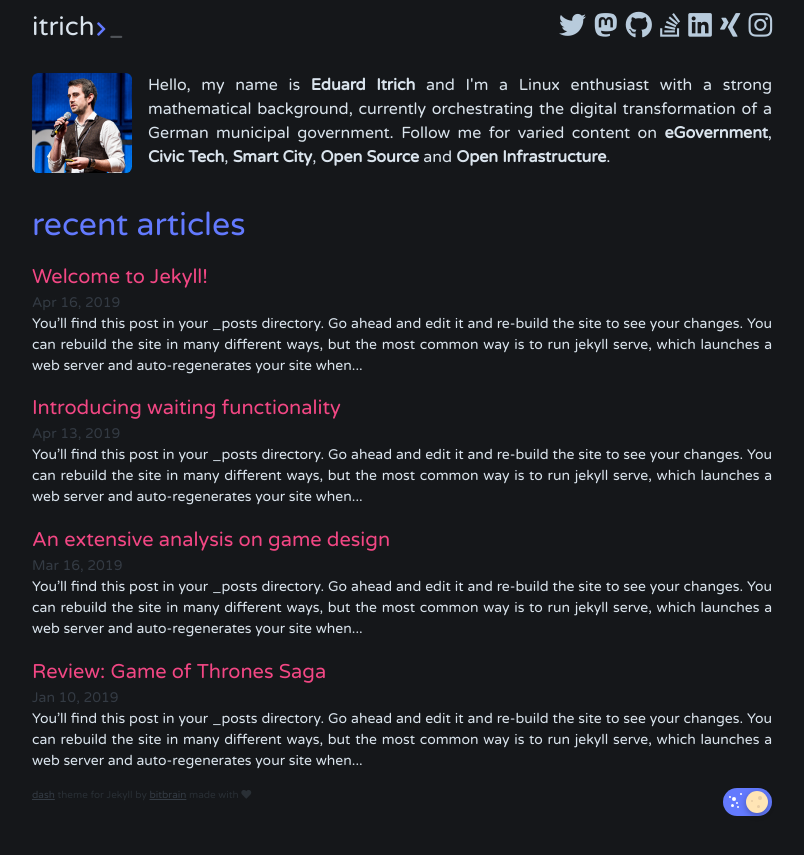
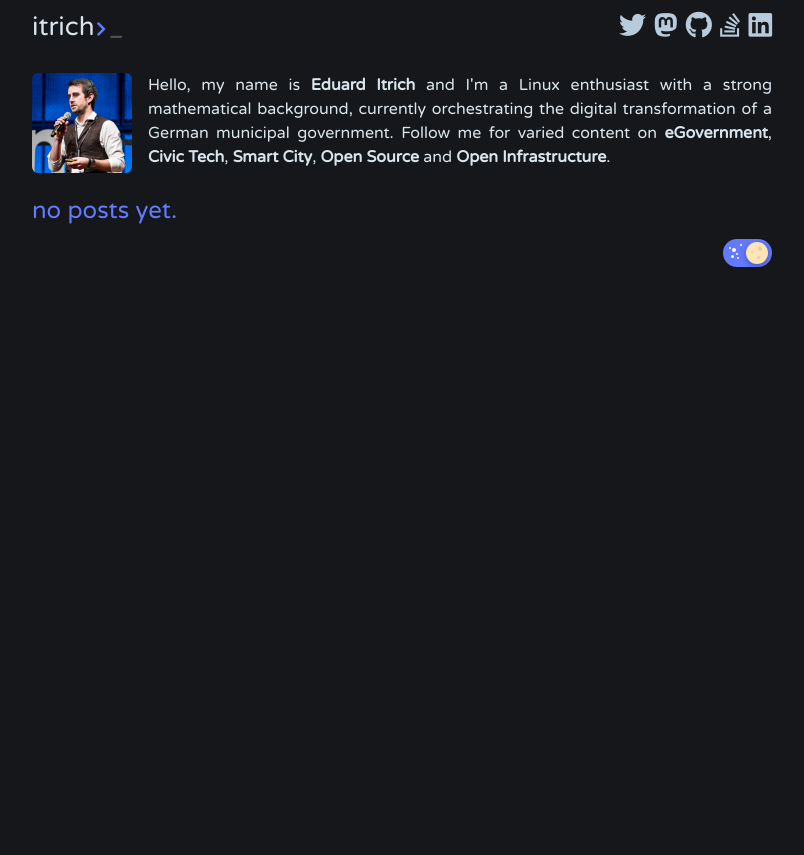
Before and after one commit to itrich/blog, a Jekyll site: the page built from index.html, in a window 1280 px wide. Shown: the top 855 px of the page, without its empty margins (238-1042 px from the left). Built offline with Jekyll 4.4.1, drawn with Linux system fonts in a browser that asks for light colours; the list of posts is cut into pages by our own code.

Commit message:
Various changes

````diff
--- a/_config.yml
+++ b/_config.yml
@@ -8,7 +8,7 @@ description: > # this means to ignore newlines until "show_exerpts:"
 show_excerpts: true # set to true to show excerpts on the homepage
 
 paginate: 10
-paginate_path: "/blog/page:num/"
+paginate_path: "/page:num/"
 
 tag_permalink_style: pretty
 tag_page_layout: tag_page
@@ -40,12 +40,6 @@ dash:
     - url: https://www.linkedin.com/in/eduard-itrich/
       icon: linkedin
       color: indigo
-    - url: https://www.xing.com/profile/Eduard_Itrich/cv
-      icon: xing
-      color: teal
-    - url: https://www.instagram.com/eduarditrich/
-      icon: instagram
-      color: blue
 
   show_author: true
 
@@ -62,4 +56,4 @@ plugins:
 #avatar_source: github
 #github_username: itrich
 avatar_source: local
-avatar_path: /blog/assets/avatar.png
+avatar_path: /assets/avatar.png
--- a/_includes/footer.html
+++ b/_includes/footer.html
@@ -1,7 +1,5 @@
 <footer class="site-footer">
   <div class="wrapper">
-    <div class="credits"><a href="https://github.com/bitbrain/jekyll-dash">dash</a> theme for Jekyll by <a href="https://github.com/bitbrain">bitbrain</a> made with <i class="fas fa-heart"></i>
       {%- include theme-toggle.html -%}
-    </div>
   </div>
 </footer>
--- a/_includes/tagcloud.html
+++ b/_includes/tagcloud.html
@@ -2,7 +2,7 @@
 {% if site.plugins contains "jekyll/tagging" %}
 {% assign size = site | tag_cloud | size %}
   {% if size != 0 %}
-  <h2>all tags</h2>
+  <h1>all tags</h1>
   <div class="tag-cloud">{{ site | tag_cloud }}</div>
   {% endif %}
 {% endif %}
--- a/_layouts/home.html
+++ b/_layouts/home.html
@@ -20,8 +20,8 @@ layout: default
                 {% endfor %}
             </div>
             {% endif %}
-            {% if site.date_format %}
-              {{ post.date | date: site.date_format }}
+            {% if site.dash.date_format %}
+              {{ post.date | date: site.dash.date_format }}
             {% else %}
               {{ post.date | date: "%b %-d, %Y" }}
             {% endif %}
--- a/_layouts/tag_page.html
+++ b/_layouts/tag_page.html
@@ -20,8 +20,8 @@ layout: default
               <a class="tag" href="/tag/{{ tag }}/">{{ tag }}</a>
               {% endfor %}
           </div>
-          {% if site.date_format %}
-            {{ post.date | date: site.date_format }}
+          {% if site.dash.date_format %}
+            {{ post.date | date: site.dash.date_format }}
           {% else %}
             {{ post.date | date: "%b %-d, %Y" }}
           {% endif %}
--- a/_posts/2019-01-10-review-game-of-thrones.md
+++ /dev/null
@@ -1,24 +0,0 @@
----
-layout: post
-title:  "Review: Game of Thrones Saga"
-tags: got review
----
-You’ll find this post in your `_posts` directory. Go ahead and edit it and re-build the site to see your changes. You can rebuild the site in many different ways, but the most common way is to run `jekyll serve`, which launches a web server and auto-regenerates your site when a file is updated.
-
-To add new posts, simply add a file in the `_posts` directory that follows the convention `YYYY-MM-DD-name-of-post.ext` and includes the necessary front matter. Take a look at the source for this post to get an idea about how it works.
-
-Jekyll also offers powerful support for code snippets:
-
-{% highlight ruby %}
-def print_hi(name)
-  puts "Hi, #{name}"
-end
-print_hi('Tom')
-#=> prints 'Hi, Tom' to STDOUT.
-{% endhighlight %}
-
-Check out the [Jekyll docs][jekyll-docs] for more info on how to get the most out of Jekyll. File all bugs/feature requests at [Jekyll’s GitHub repo][jekyll-gh]. If you have questions, you can ask them on [Jekyll Talk][jekyll-talk].
-
-[jekyll-docs]: https://jekyllrb.com/docs/home
-[jekyll-gh]:   https://github.com/jekyll/jekyll
-[jekyll-talk]: https://talk.jekyllrb.com/
--- a/_posts/2019-03-16-analysis-of-design.md
+++ /dev/null
@@ -1,24 +0,0 @@
----
-layout: post
-title:  "An extensive analysis on game design"
-tags: analysis design
----
-You’ll find this post in your `_posts` directory. Go ahead and edit it and re-build the site to see your changes. You can rebuild the site in many different ways, but the most common way is to run `jekyll serve`, which launches a web server and auto-regenerates your site when a file is updated.
-
-To add new posts, simply add a file in the `_posts` directory that follows the convention `YYYY-MM-DD-name-of-post.ext` and includes the necessary front matter. Take a look at the source for this post to get an idea about how it works.
-
-Jekyll also offers powerful support for code snippets:
-
-{% highlight ruby %}
-def print_hi(name)
-  puts "Hi, #{name}"
-end
-print_hi('Tom')
-#=> prints 'Hi, Tom' to STDOUT.
-{% endhighlight %}
-
-Check out the [Jekyll docs][jekyll-docs] for more info on how to get the most out of Jekyll. File all bugs/feature requests at [Jekyll’s GitHub repo][jekyll-gh]. If you have questions, you can ask them on [Jekyll Talk][jekyll-talk].
-
-[jekyll-docs]: https://jekyllrb.com/docs/home
-[jekyll-gh]:   https://github.com/jekyll/jekyll
-[jekyll-talk]: https://talk.jekyllrb.com/
--- a/_posts/2019-04-13-introduction-to-waiting.md
+++ /dev/null
@@ -1,24 +0,0 @@
----
-layout: post
-title:  "Introducing waiting functionality"
-tags: introduction tutorial
----
-You’ll find this post in your `_posts` directory. Go ahead and edit it and re-build the site to see your changes. You can rebuild the site in many different ways, but the most common way is to run `jekyll serve`, which launches a web server and auto-regenerates your site when a file is updated.
-
-To add new posts, simply add a file in the `_posts` directory that follows the convention `YYYY-MM-DD-name-of-post.ext` and includes the necessary front matter. Take a look at the source for this post to get an idea about how it works.
-
-Jekyll also offers powerful support for code snippets:
-
-{% highlight ruby %}
-def print_hi(name)
-  puts "Hi, #{name}"
-end
-print_hi('Tom')
-#=> prints 'Hi, Tom' to STDOUT.
-{% endhighlight %}
-
-Check out the [Jekyll docs][jekyll-docs] for more info on how to get the most out of Jekyll. File all bugs/feature requests at [Jekyll’s GitHub repo][jekyll-gh]. If you have questions, you can ask them on [Jekyll Talk][jekyll-talk].
-
-[jekyll-docs]: https://jekyllrb.com/docs/home
-[jekyll-gh]:   https://github.com/jekyll/jekyll
-[jekyll-talk]: https://talk.jekyllrb.com/
--- a/_posts/2019-04-16-welcome-to-jekyll2.md
+++ /dev/null
@@ -1,52 +0,0 @@
----
-layout: post
-title:  "Welcome to Jekyll!"
-description: this article explains something and gives a brief introduction.
-tags: welcome introduction
----
-You’ll find this post in your `_posts` directory. Go ahead and edit it and re-build the site to see your changes. You can rebuild the site in many different ways, but the most common way is to run `jekyll serve`, which launches a web server and auto-regenerates your site when a file is updated.
-
-To add new posts, simply add a file in the `_posts` directory that follows the convention `YYYY-MM-DD-name-of-post.ext` and includes the necessary front matter. Take a look at the source for this post to get an idea about how it works.
-
-> "This is a quote which should be followed"
-> Also I think this sentence is quite long.
-> more quote text to come
->   - Chris Wayne
-
-However, these are bulletpoints:
-
-* To add new posts, simply add a file in the `_posts` directory that follows the convention `YYYY-MM-DD-name-of-post.ext` and includes the necessary front matter. Take a look at the source for this post to get an idea about how it works.
-* another point
-* that's it
-
-However, these entries should not be styled:
-
-1. an entry
-2. another entry
-3. that's another entry
-
-<video preload="auto" poster="https://pbs.twimg.com/tweet_video_thumb/D5aj3tfW0AIiSxo.jpg" src="https://video.twimg.com/tweet_video/D5aj3tfW0AIiSxo.mp4" type="video/mp4" autoplay controls></video>
-
-Jekyll also offers powerful support for code snippets:
-
-```ruby
-def print_hi(name)
-  puts "Hi, #{name}"
-end
-print_hi('Tom')
-#=> prints 'Hi, Tom' to STDOUT.
-```
-
-# An interesting fact on the economy of modern America
-
-Pictures look like this:
-
-![image](https://picsum.photos/200)
-
-Check out the [Jekyll docs][jekyll-docs] for more info on how to get the most out of Jekyll. File all bugs/feature requests at [Jekyll’s GitHub repo][jekyll-gh]. If you have questions, you can ask them on [Jekyll Talk][jekyll-talk].
-
-[jekyll-docs]: https://jekyllrb.com/docs/home
-[jekyll-gh]:   https://github.com/jekyll/jekyll
-[jekyll-talk]: https://talk.jekyllrb.com/
-
-<blockquote class="twitter-tweet"><p lang="en" dir="ltr"><a href="https://twitter.com/hashtag/jekyll?src=hash&amp;ref_src=twsrc%5Etfw">#jekyll</a> <a href="https://twitter.com/hashtag/dash?src=hash&amp;ref_src=twsrc%5Etfw">#dash</a> now officially supports both, dark and light theming. Enjoy!<a href="https://t.co/4evp9pX2Ws">https://t.co/4evp9pX2Ws</a> <a href="https://t.co/vOQCZjGKic">pic.twitter.com/vOQCZjGKic</a></p>&mdash; 〽️ɪɢᴜᴇʟ (@bitbrain_) <a href="https://twitter.com/bitbrain_/status/1166440978124877827?ref_src=twsrc%5Etfw">August 27, 2019</a></blockquote> <script async src="https://platform.twitter.com/widgets.js" charset="utf-8"></script>
````
